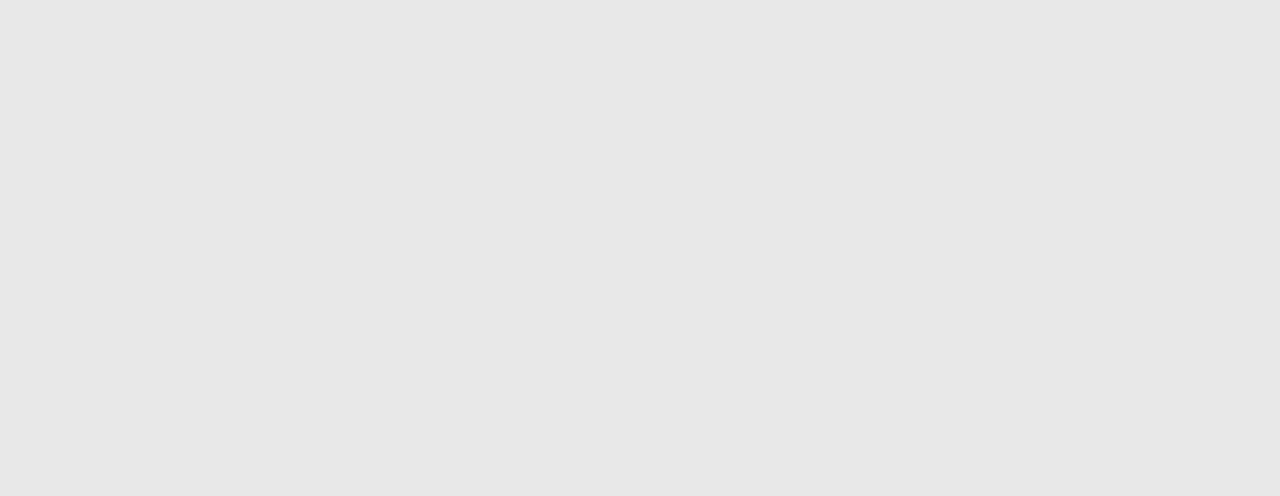
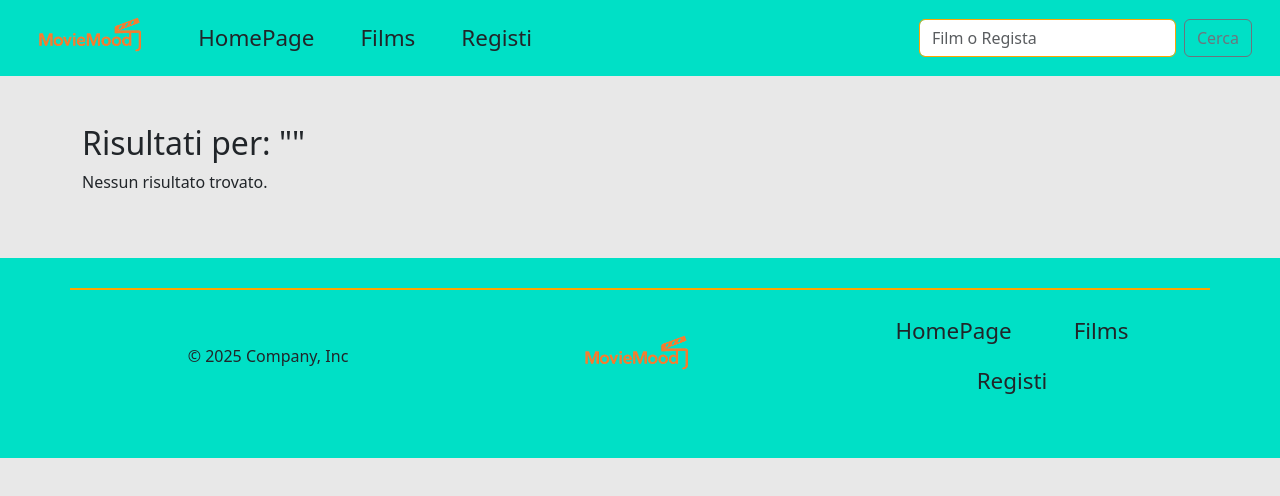
Before and after one commit to giuseppecasaburi/final_project_front_end, a React (Vite) app: page /search in a window 1280 px wide. Before the commit this address had no page. Shown: the top 496 px of the page. Built offline with nearby package versions, Linux system fonts and the light colour scheme.

Commit message:
feat: Implement search functionality with SearchPage component and integrate search form in AppHeader. WIP

```diff
--- a/src/App.jsx
+++ b/src/App.jsx
@@ -2,6 +2,7 @@ import { useState } from 'react'
 import { BrowserRouter, Route, Routes } from 'react-router-dom'
 import AppLayout from "./components/AppLayout"
 import HomePage from "./pages/HomePage"
+import SearchPage from './components/SearchPage'
 
 function App() {
 
@@ -11,6 +12,7 @@ function App() {
         <Routes>
           <Route element={<AppLayout />}>
             <Route index element={<HomePage />}/>
+            <Route path="/search" element={<SearchPage />} />
 
           </Route>
         </Routes>
--- a/src/components/AppHeader.jsx
+++ b/src/components/AppHeader.jsx
@@ -1,4 +1,5 @@
-import { NavLink } from "react-router-dom";
+import { useState } from "react";
+import { NavLink, useNavigate } from "react-router-dom";
 
 function AppHeader() {
     const navLinks = [
@@ -17,6 +18,10 @@ function AppHeader() {
             title: "Registi",
         },
     ];
+
+    // Stato per la ricerca
+    const [search, setSearch] = useState("")
+    const navigate = useNavigate()
 
     return (
         <>
@@ -39,8 +44,13 @@ function AppHeader() {
 
 
                             </ul>
-                            <form className="d-flex" role="search">
-                                <input className="form-control me-2" type="search" placeholder="Film o Regista" aria-label="Search" />
+                            <form className="d-flex" role="search" onSubmit={(e) => {
+                                e.preventDefault();
+                                if (search.trim() === "") return;
+
+                                navigate(`/search?query_search=${encodeURIComponent(search)}`)
+                            }}>
+                                <input className="form-control me-2" type="search" placeholder="Film o Regista" aria-label="Search" value={search} onChange={(e) => setSearch(e.target.value)} />
                                 <button className="btn btn-outline-secondary" type="submit">Cerca</button>
                             </form>
                         </div>
--- /dev/null
+++ b/src/components/SearchPage.jsx
@@ -0,0 +1,53 @@
+import axios from "axios";
+import { useEffect, useState } from "react";
+import { useSearchParams } from "react-router-dom";
+
+function SearchPage() {
+    const [searchParams] = useSearchParams();
+    const query = searchParams.get("query_search");
+    const [resultsMovies, setResultsMovies] = useState([]);
+    const [resultsDirectors, setResultsDirectors] = useState([]);
+
+    useEffect(() => {
+        if (query) {
+            axios.get("http://localhost:8000/api/search", {
+                params: {
+                    query_search: query,
+                },
+            }).then((resp) => {
+                console.log(resp.data.movies, resp.data.directors)
+                setResultsMovies(resp.data.movies);
+                setResultsDirectors(resp.data.directors);
+            })
+        }
+    }, [query])
+
+    return (
+        <div className="container py-5">
+            <h2>Risultati per: "{query}"</h2>
+            <div className="row">
+                {[...resultsMovies, ...resultsDirectors].length > 0 ? (
+                    [...resultsMovies, ...resultsDirectors].map((item, index) => (
+                        <div className="col-md-4 mb-3" key={index}>
+                            <div className="card" style={{ height: "100%" }}>
+                                <img
+                                    src={`http://localhost:8000/storage/${item.image}`}
+                                    className="card-img-top"
+                                    alt={item.title}
+                                />
+                                <div className="card-body">
+                                    <h5 className="card-title">{item.title}</h5>
+                                    <p className="card-text">{item.story}</p>
+                                </div>
+                            </div>
+                        </div>
+                    ))
+                ) : (
+                    <p>Nessun risultato trovato.</p>
+                )}
+            </div>
+        </div>
+    );
+}
+
+export default SearchPage
```
